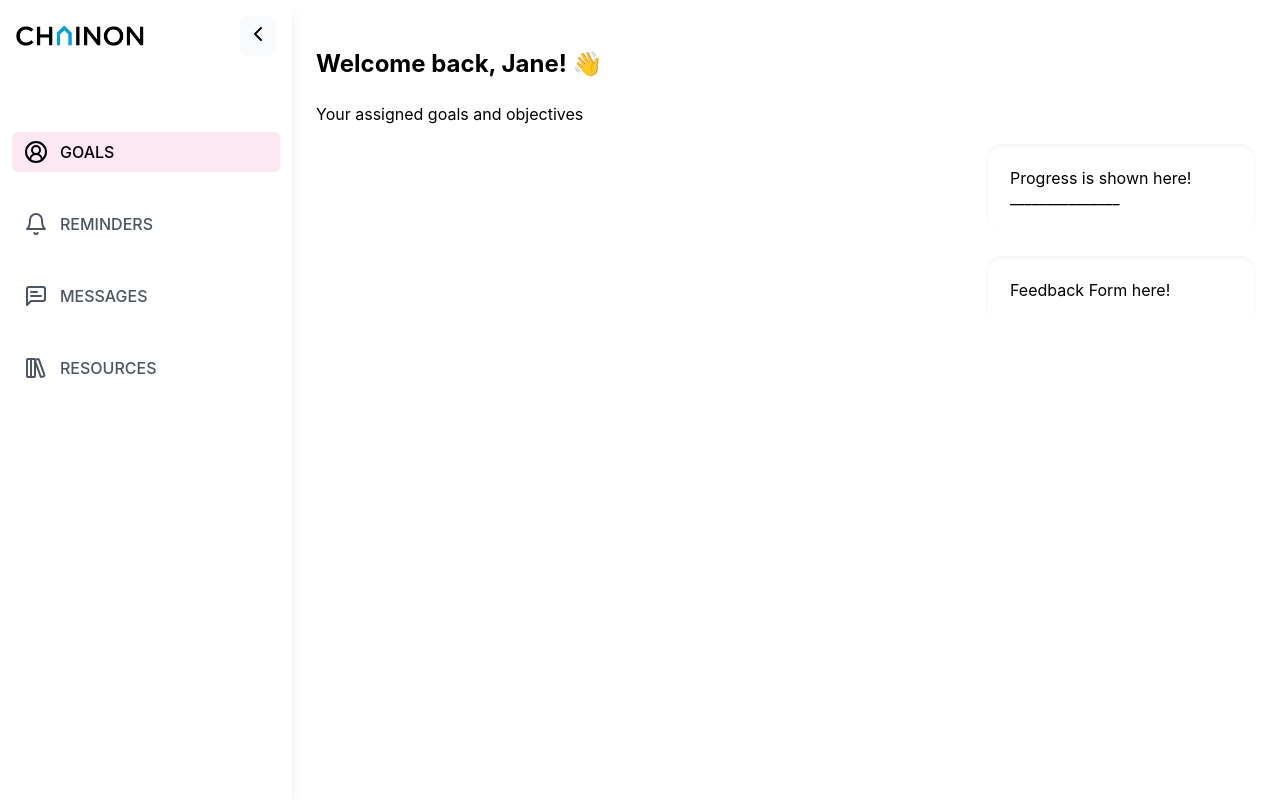
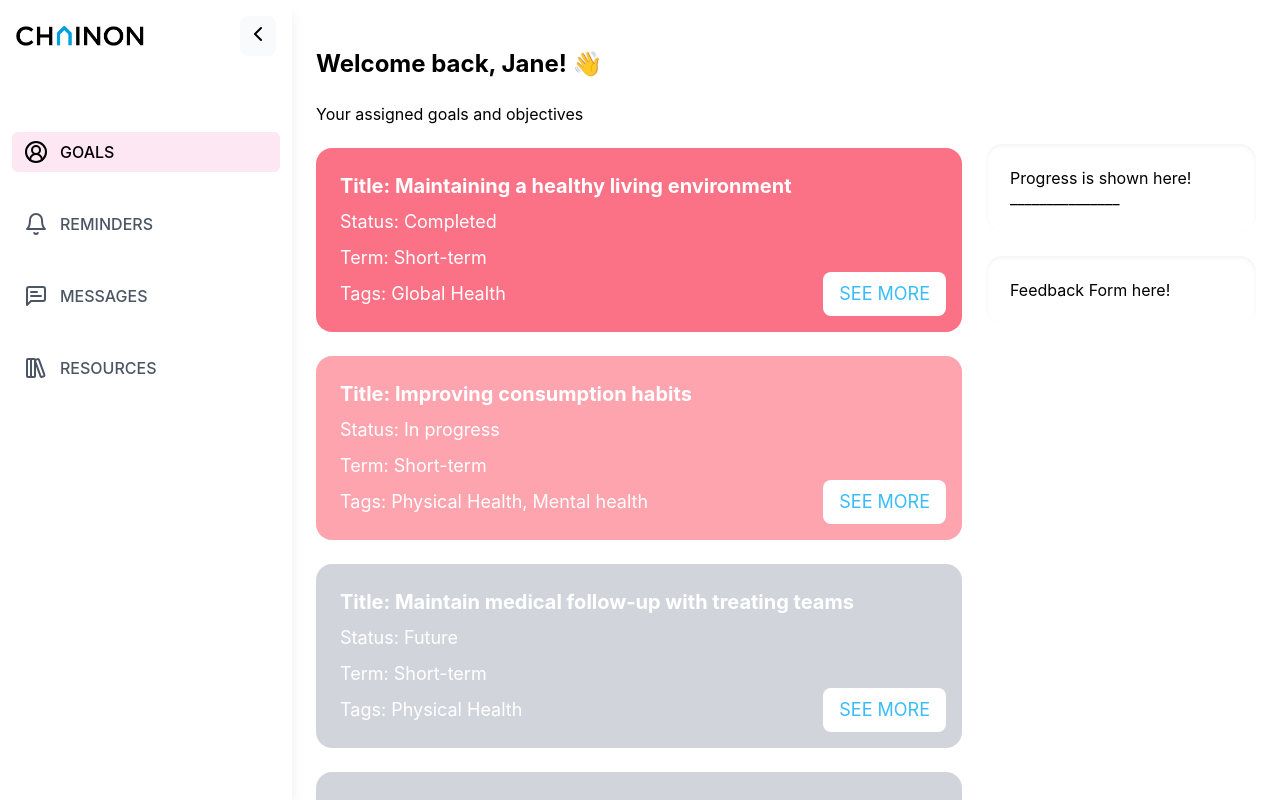
Before and after one commit to CodeToGive-2024-Team6/CodeToGive-2024, a React (Create React App) app in the folder frontend/: page /resident_homepage in a window 1280 px wide. Shown: the top 800 px of the page. Built offline with nearby package versions, Linux system fonts and the light colour scheme.

Commit message:
fix: re-added objectives in resident area

```diff
--- a/frontend/src/components/ObjectiveCard.js
+++ b/frontend/src/components/ObjectiveCard.js
@@ -1,32 +1,66 @@
-import React from 'react';
+import React, { useState, useEffect } from 'react';
 
 const ObjectiveCard = ({ objective }) => {
+  const [isModalOpen, setIsModalOpen] = useState(false);
+
+  useEffect(() => {
+    const body = document.body;
+    if (isModalOpen) {
+      body.style.overflow = 'hidden';
+    } else {
+      body.style.overflow = '';
+    }
+  }, [isModalOpen]);
+
   let bgColorClass = '';
-
   switch (objective.status) {
     case 'Completed':
-      bgColorClass = 'bg-sky-400';
+      bgColorClass = 'bg-rose-400';
       break;
     case 'In progress':
-      bgColorClass = 'bg-sky-300';
+      bgColorClass = 'bg-rose-300';
       break;
     default:
       bgColorClass = 'bg-gray-300';
   }
 
   return (
-    <div
-      className={`relative flex flex-col w-full ${bgColorClass} text-white text-lg rounded-2xl p-6 gap-y-2`}
-    >
-      {objective.title && <h2>Title: {objective.title}</h2>}
-      {objective.status && <p>Status: {objective.status}</p>}
-      {objective.term && <p>Term: {objective.term}</p>}
-      {objective.healthAspects && <p>Tags: {objective.healthAspects.join(', ')}</p>}
+    <>
+      <div
+        className={`relative flex flex-col w-full ${bgColorClass} text-white text-lg rounded-2xl p-6 gap-y-2`}
+      >
+        {objective.title && (
+          <div className="text-xl font-bold">Title: {objective.title}</div>
+        )}
+        {objective.status && <div>Status: {objective.status}</div>}
+        {objective.term && <div>Term: {objective.term}</div>}
+        {objective.healthAspects && (
+          <div>Tags: {objective.healthAspects.join(', ')}</div>
+        )}
 
-      <div className="md:absolute bottom-4 right-4 bg-white hover:bg-gray-300 text-sky-400 py-2 px-4 rounded-lg cursor-pointer">
-        SEE MORE
+        <div
+          onClick={() => setIsModalOpen(true)}
+          className="md:absolute bottom-4 right-4 bg-white hover:bg-gray-300 text-sky-400 py-2 px-4 rounded-lg cursor-pointer"
+        >
+          SEE MORE
+        </div>
       </div>
-    </div>
+
+      {isModalOpen && (
+        <div className="fixed top-0 left-0 w-full h-full bg-black bg-opacity-70 flex justify-center items-center z-50">
+          <div className="bg-white p-5 rounded-lg text-black w-3/4 md:w-1/2 lg:w-1/3">
+            <h2 className="text-lg font-bold">Description</h2>
+            <p>{objective.description}</p>
+            <button
+              onClick={() => setIsModalOpen(false)}
+              className="mt-4 px-4 py-2 bg-rose-400 text-white rounded hover:bg-gray-400"
+            >
+              Close
+            </button>
+          </div>
+        </div>
+      )}
+    </>
   );
 };
 
--- a/frontend/src/components/pages/resident/Fragments/GoalsFragment/GoalsFragment.js
+++ b/frontend/src/components/pages/resident/Fragments/GoalsFragment/GoalsFragment.js
@@ -1,13 +1,12 @@
 import React from 'react';
-
-// import ObjectiveCard from '../../../../ObjectiveCard';
+import ObjectiveCard from '../../../../ObjectiveCard';
 
 function GoalsFragment({ mockObjectives }) {
   return (
     <div className='flex flex-col gap-y-6'>
-      {/* {mockObjectives.map((objective, index) => (
-        // <ObjectiveCard key={index} objective={objective} />
-      ))} */}
+      {mockObjectives.map((objective, index) => (
+        <ObjectiveCard key={index} objective={objective} />
+      ))}
     </div>
   );
 }
--- a/frontend/src/components/pages/resident/ResidentHomePage.js
+++ b/frontend/src/components/pages/resident/ResidentHomePage.js
@@ -2,11 +2,6 @@
 
 import React, { useEffect, useState } from 'react';
 import './ResidentHomePage.css'; // Import CSS file
-import { VscAccount } from 'react-icons/vsc';
-import { LuGoal } from 'react-icons/lu';
-import { FaRegBell } from 'react-icons/fa';
-import { FaBook } from 'react-icons/fa';
-import { FiMessageSquare } from 'react-icons/fi';
 import { Bell,
   CircleUserRound,
   LibraryBig,
```
